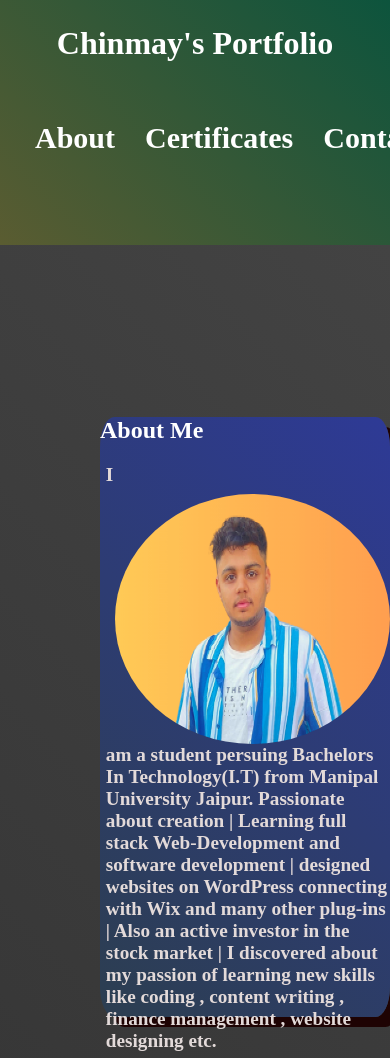
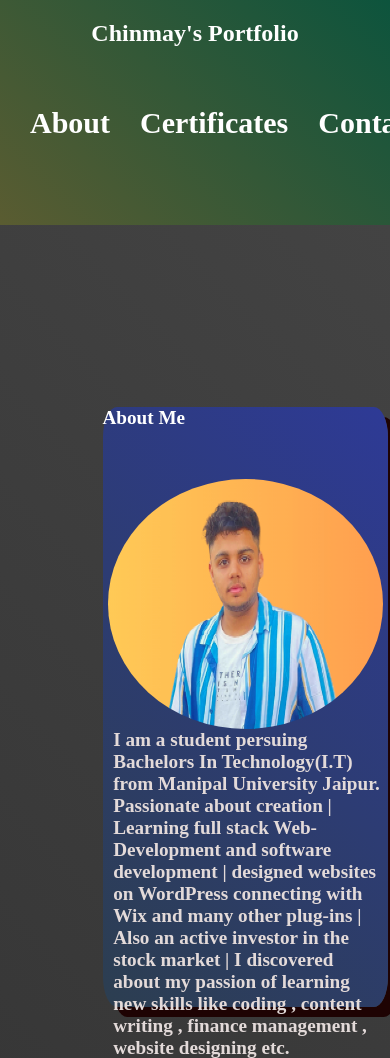
Before and after one commit to chinmay3012/new_resume, a plain HTML site: page index.html in a window 390 px wide. Shown: the top 1058 px of the page. Drawn offline with Linux system fonts and the light colour scheme.

Commit message:
Update styles.css

```diff
--- a/styles.css
+++ b/styles.css
@@ -83,3 +83,50 @@ button{
     font-size:larger ;
     padding-top:20px;
 }
+
+/* Media Queries for Responsive Design */
+@media (max-width: 768px) {
+    header {
+        padding: 30px;
+    }
+
+    .content-section {
+        padding: 20px;
+    }
+
+    h1 {
+        font-size: 2em;
+    }
+
+    h2 {
+        font-size: 1.5em;
+    }
+
+    p {
+        font-size: 1em;
+        padding: 0 10px;
+    }
+}
+
+@media (max-width: 480px) {
+    header {
+        padding: 20px;
+    }
+
+    .content-section {
+        padding: 10px;
+    }
+
+    h1 {
+        font-size: 1.5em;
+    }
+
+    h2 {
+        font-size: 1.2em;
+    }
+
+    p {
+        font-size: 0.9em;
+        padding: 0 5px;
+    }
+}
```
